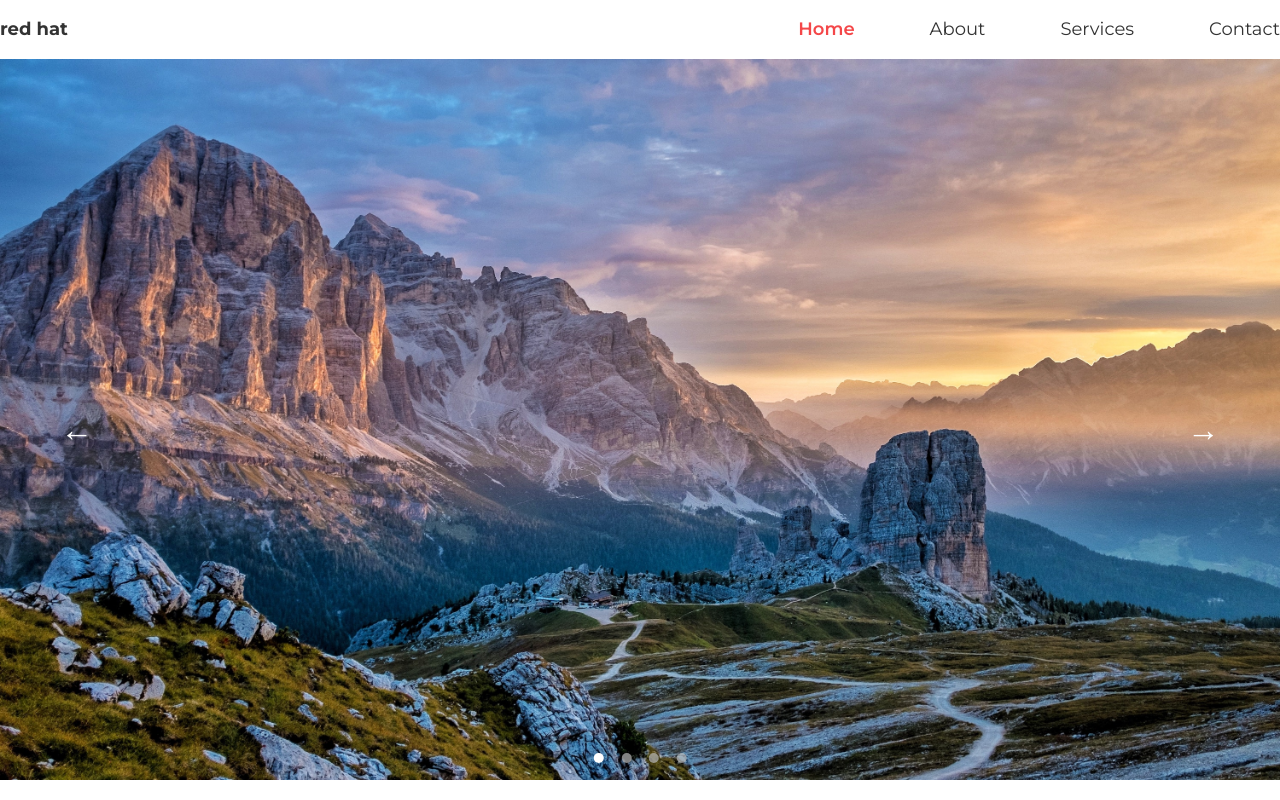
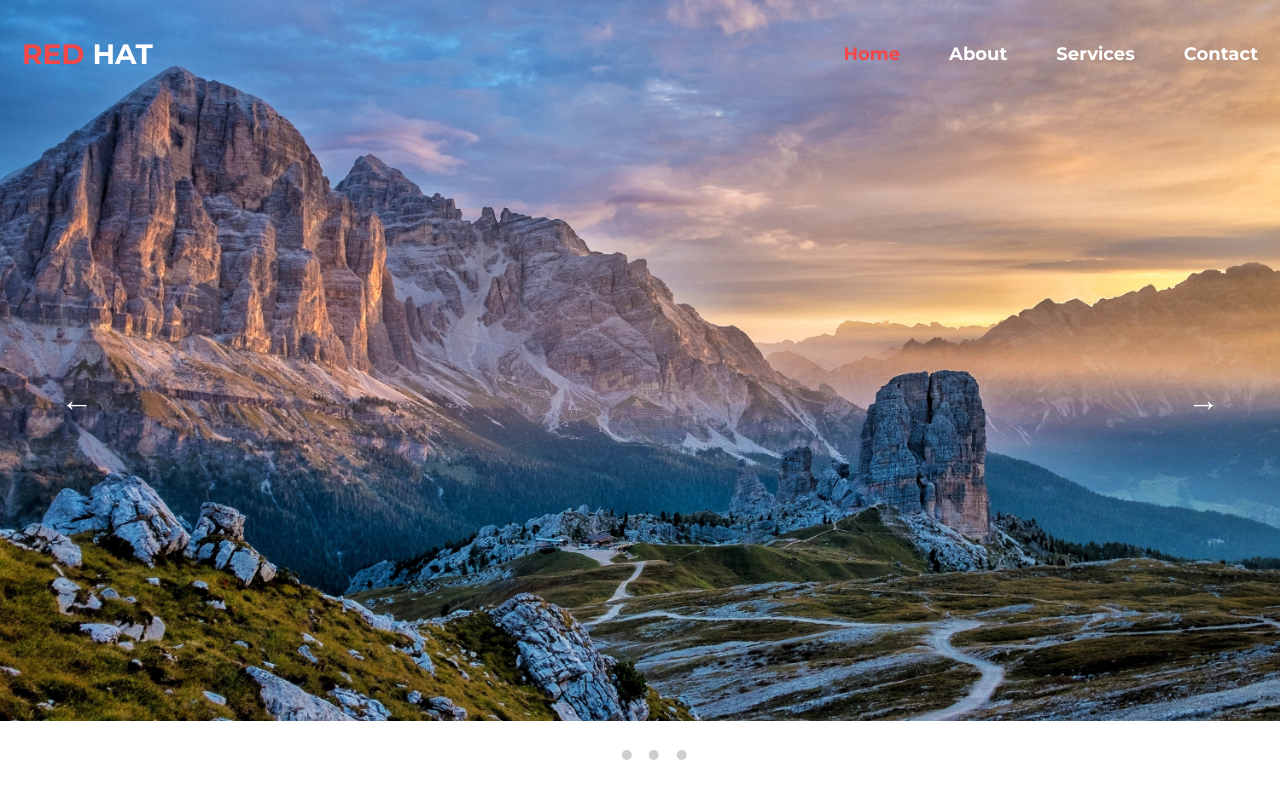
Before and after one commit to e1rhyme/full-page-header-slider, a plain HTML site: page index.html in a window 1280 px wide. Drawn offline with Linux system fonts and the light colour scheme.

Commit message:
Update style.css
Updated style to match update to html

```diff
--- a/style.css
+++ b/style.css
@@ -3,6 +3,7 @@
 /********************************************/
 :root {
   /* COLORS */
+  --no-bg: transparent;
   --color-white: #ffffff;
   --color-primary: #f44749;
   --color-primary-light: #faa3a4;
@@ -202,6 +203,7 @@ body {
   font-size: var(--font-size-normal);
   min-height: 100vh;
   text-rendering: optimizeSpeed;
+  position: relative;
 }
 
 /* Inherit fonts for inputs and buttons */
@@ -307,16 +309,47 @@ li {
   NAVIGATION
 -----------------------------------------*/
 .navbar {
-  background: var(--white-color);
-  padding-top: 20px;
-  padding-bottom: 20px;
+  background-color: var(--no-bg);
+  padding: 3rem 1rem;
+  position: fixed;
+  top: 0;
+  left: 0;
+  right: 0;
+  margin: auto;
+  max-width: 136.6rem;
+  z-index: 99;
+}
+
+.navbar a {
+  padding: 1.2rem;
+  font-weight: var(--font-weight-bold);
+  line-height: 2.5rem;
+  text-decoration: none;
+  color: var(--color-white);
 }
 
 .navbar-brand {
   color: var(--dark-color);
-  font-size: var(--h5-font-size);
+  font-size: var(--font-size-h4);
+  text-transform: uppercase;
   font-weight: var(--font-weight-bold);
   margin-right: 0;
+}
+
+.navbar-nav {
+  display: flex;
+  gap: 2.5rem;
+}
+
+.navbar .red {
+  color: var(--color-primary);
+}
+
+.navbar-nav .nav-link.active {
+  color: var(--color-primary);
+}
+.nav-link:hover {
+  color: var(--color-grey-900);
 }
 
 /*---------------------------------------
@@ -428,21 +461,6 @@ li {
   justify-content: space-between;
 }
 
-.navbar-nav {
-  display: flex;
-  flex-direction: row;
-  gap: 7.5rem;
-}
-
-.navbar-nav .nav-link.active {
-  color: var(--color-primary);
-  font-weight: var(--font-weight-semi-bold);
-}
-.nav-link:hover {
-  color: var(--color-primary);
-  font-weight: var(--font-weight-medium);
-}
-
 .mx-auto {
   margin: var(--margin-center-align);
 }
@@ -450,7 +468,8 @@ li {
 /* SLIDER */
 .slider {
   max-width: 100vw;
-  height: calc(100vh - 5.89rem);
+  height: 100vh;
+  /* height: calc(100vh - 5.89rem); */
   margin: 0 auto;
   position: relative;
 
```
